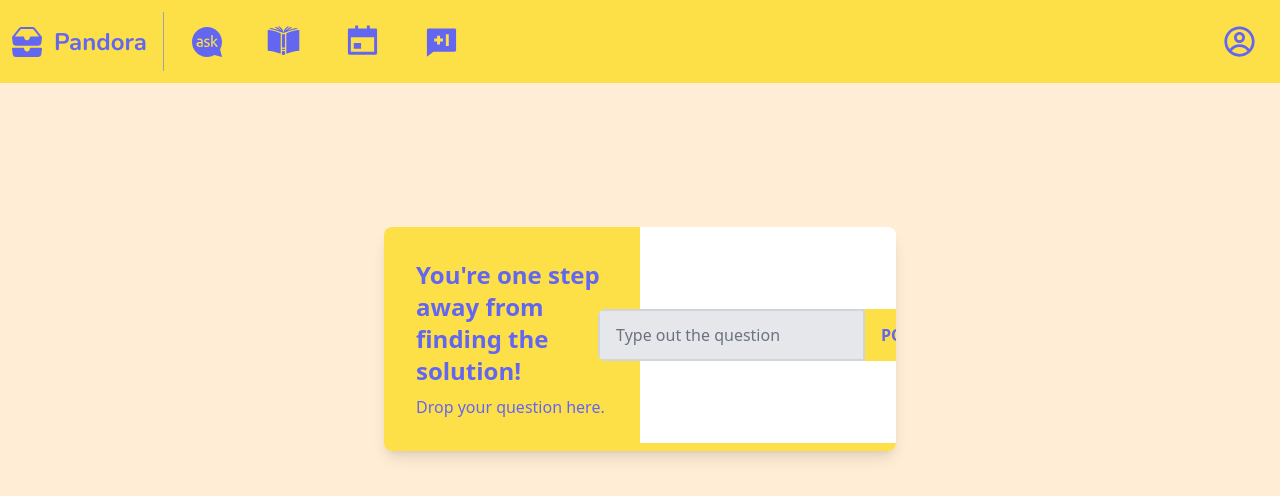
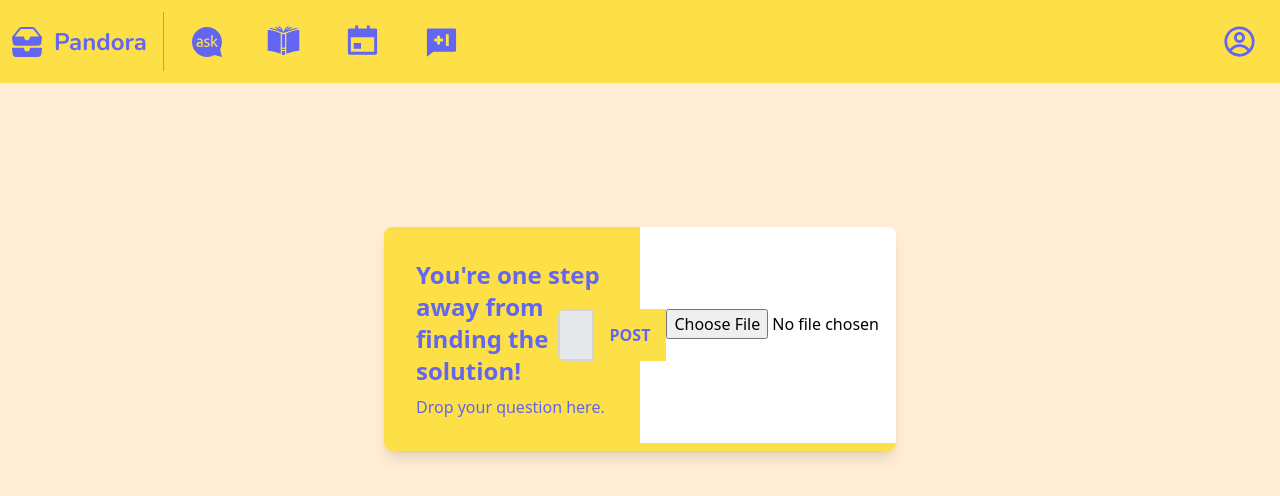
Before and after one commit to Bhavya156/College_quora, a React (Create React App) app: page /ask in a window 1280 px wide. Shown: the top 496 px of the page. Built offline with nearby package versions, Linux system fonts and the light colour scheme.

Commit message:
updated ask page to include images

```diff
--- a/src/User/Pages/Ask.js
+++ b/src/User/Pages/Ask.js
@@ -1,7 +1,11 @@
-import React from "react";
+
+import React, {useState} from "react";
+
 
 function Ask() {
+  let [images,setimages] = useState([]);
   return (
+
     <div class="bg-orange-100 h-screen grid">
       <div class="flex flex-col max-w-5xl md:h-56 bg-white rounded-lg shadow-lg overflow-hidden md:flex-row my-36 mx-96">
         <div class="md:flex items-center justify-center md:w-1/2 md:bg-yellow-300">
@@ -18,14 +22,23 @@ function Ask() {
           <form>
             <div class="flex flex-col rounded-lg overflow-hidden sm:flex-row">
               <input
-                class="py-3 px-4 bg-gray-200 text-gray-800 border-gray-300 border-2 outline-none placeholder-gray-500 focus:bg-gray-100"
+                class="py-3 px-4 bg-gray-200 text-gray-800 border-gray-300 border-2 outline-none placeholder-gray-500 focus:bg-gray-100 w-full"
                 type="text"
                 name="email"
                 placeholder="Type out the question"
               />
-              <button class="py-3 px-4 bg-yellow-300 text-indigo-500 font-semibold uppercase hover:bg-gray-600">
+
+              <button class="py-3 px-4 bg-yellow-300 text-indigo-500 font-semibold uppercase hover:bg-gray-600 ">
                 Post
               </button>
+              <input
+                class=""
+                type="file"
+                accept="image/*"
+                onChange={(e) => {
+                  setimages([...e.target.files]);
+                }}
+              ></input>
             </div>
           </form>
         </div>
```
